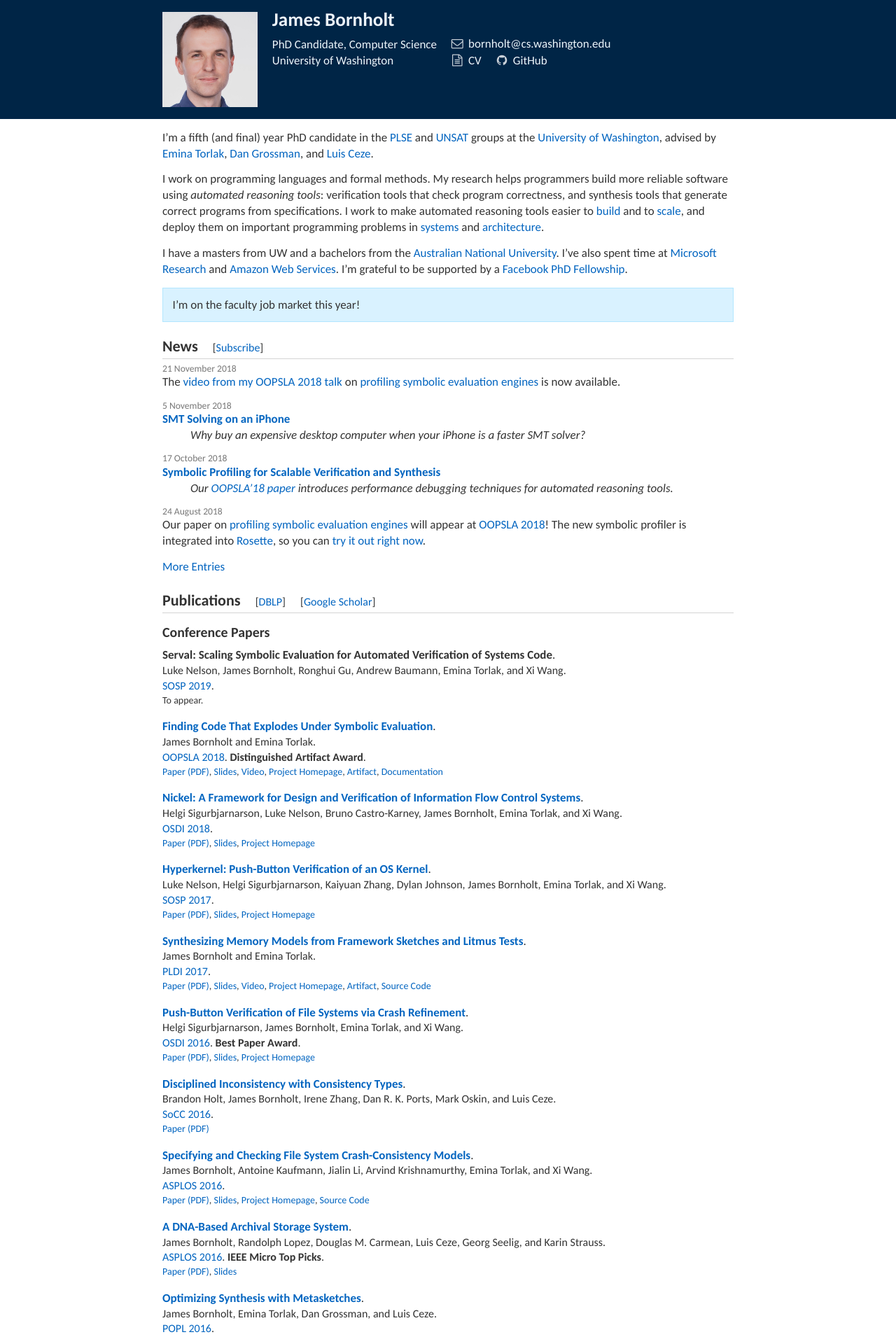
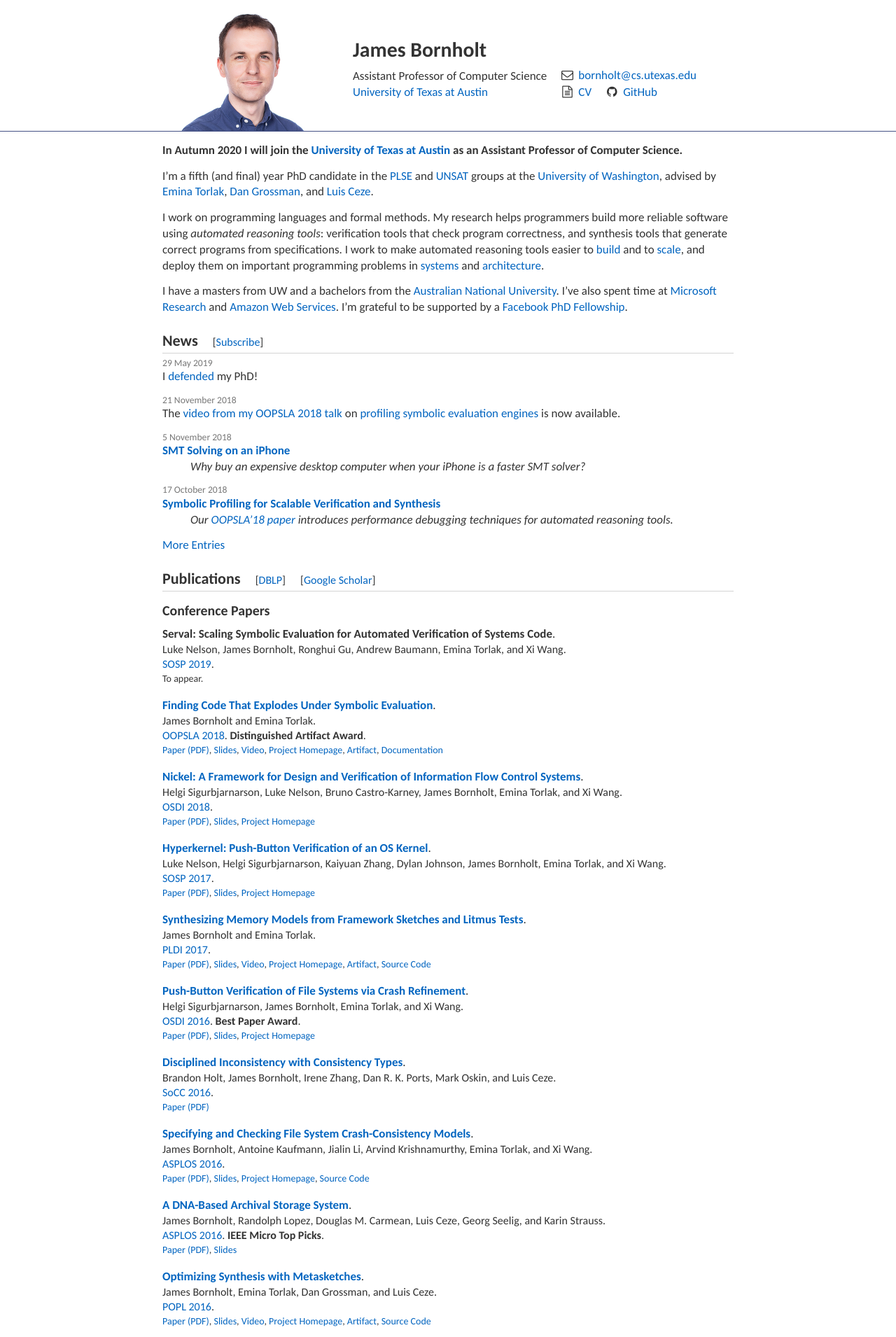
Before and after one commit to jamesbornholt/homepage, a Jekyll site: the page built from index.md, in a window 1280 px wide. Shown: the top 1910 px of the page at 70% size. Built offline with Jekyll 4.4.1, drawn with Linux system fonts in a browser that asks for light colours.

Commit message:
new look

```diff
--- a/_layouts/default.html
+++ b/_layouts/default.html
@@ -29,16 +29,16 @@
         <div id="header">
             {% if pagename == 'index' %}
             <div id="header-img">
-                <img src="{{ "/img/me_square_2018.jpg" | relative_url}}" alt="James Bornholt" />
+                <img src="{{ "/img/me_wide_2018.jpg" | relative_url}}" alt="James Bornholt" />
             </div>
             {% endif %}
             <div id="header-content">
                 <h1>{% if pagename != 'index' %}<a href="{{ "/" | relative_url }}">{% endif %}James Bornholt{% if pagename != 'index' %}</a>{% endif %}</h1>
                 <div class="header-block">
-                    PhD Candidate, Computer Science<br /><a href="https://cs.washington.edu">University of Washington</a>
+                    Assistant Professor of Computer Science<br /><a href="https://cs.utexas.edu">University of Texas at Austin</a>
                 </div>
                 <div class="header-block">
-                    <div class="header-link header-link"><i class="icon-mail"></i> <a target="_blank" id="contact" href="#">born<span style="display:none">DEL</span>holt@cs.washingto<span style="display:none">ETE</span>n.edu</a></div><br />
+                    <div class="header-link header-link"><i class="icon-mail"></i> <a target="_blank" id="contact" href="#">born<span style="display:none">DEL</span>holt@cs.utexa<span style="display:none">ETE</span>s.edu</a></div><br />
                     <div class="header-link header-link-pad"><i class="icon-doc"></i> <a href="{{ "/cv.html" | relative_url }}">CV</a></div>
                     <div class="header-link"><i class="icon-github"></i> <a href="https://github.com/jamesbornholt">GitHub</a></div>
                 </div>
--- a/css/main.scss
+++ b/css/main.scss
@@ -147,14 +147,16 @@ a:hover {
 
 /* Header */
 #header-container {
-    background-color: #002546;
-    color: #EDF4FA;
+    border-bottom: 1px solid #455286;
 }
 #header {
     padding: 1em 1em 0 1em;
     max-width: 48em;
     margin-left: auto;
     margin-right: auto;
+    display: flex;
+    align-items: center;
+    flex-wrap: wrap;
 }
 @supports(padding: unquote('max(0px)')) {
     #header {
@@ -163,20 +165,7 @@ a:hover {
         padding-top: unquote('max(1em, env(safe-area-inset-bottom))');
     }
 }
-
-
 #header a {
-    color: #EDF4FA;
-    text-decoration: none;
-}
-#header h1 a {
-    color: #EDF4FA;
-}
-#header i {
-    color: #CAD1D9;
-}
-#header a:hover {
-    color: #CEE0F2;
     text-decoration: none;
 }
 #header .header-link {
@@ -186,19 +175,18 @@ a:hover {
     margin-right: 1em;
 }
 #header h1 {
+    font-size: 175%;
     line-height: 1.0;
     margin: 0 0 0.3em 0;
 }
 #header-img {
-    max-width: 8em;
     display: inline-block;
     padding: 0;
     vertical-align: top;
     margin-right: 1em;
-    padding-bottom: 1em;
 }
 #header-img img {
-    max-width: 100%;
+    max-height: 10em;
     height: auto;
     display: block;
 }
@@ -210,6 +198,10 @@ a:hover {
 .header-block {
     display: inline-block;
     margin-right: 1em;
+}
+/* spacing only on homepage */
+body.index div#header-content {
+    padding-top: 1em;
 }
 
 
--- a/index.md
+++ b/index.md
@@ -1,6 +1,9 @@
 ---
 layout: home
 ---
+
+**In Autumn 2020 I will join the [University of Texas at Austin][utcs]
+as an Assistant Professor of Computer Science.**
 
 I'm a fifth (and final) year PhD candidate in the [PLSE][] and [UNSAT][] groups at the [University of Washington][uw],
 advised by [Emina Torlak][emina], [Dan Grossman][djg], and [Luis Ceze][luisceze].
@@ -17,9 +20,6 @@ I have a masters from UW and a bachelors from the [Australian National Universit
 I've also spent time at [Microsoft Research][msr] and [Amazon Web Services][aws].
 I'm grateful to be supported by a [Facebook PhD Fellowship][fb].
 
-> I'm on the faculty job market this year!
-{:.callout}
-
 [plse]: https://uwplse.org
 [unsat]: https://unsat.org
 [uw]: https://www.cs.washington.edu
```
Also changed, not shown: other parts of index.md (+1 -0 lines), _posts/2019-05-29-defense.md (added, +7 -0 lines), img/me_square.jpg, img/me_square_2018.jpg, img/me_square_2018_large.jpg, img/me_square_bw.jpg, img/me_wide_2018.jpg (added), img/me_wide_2018_large.jpg (added).
